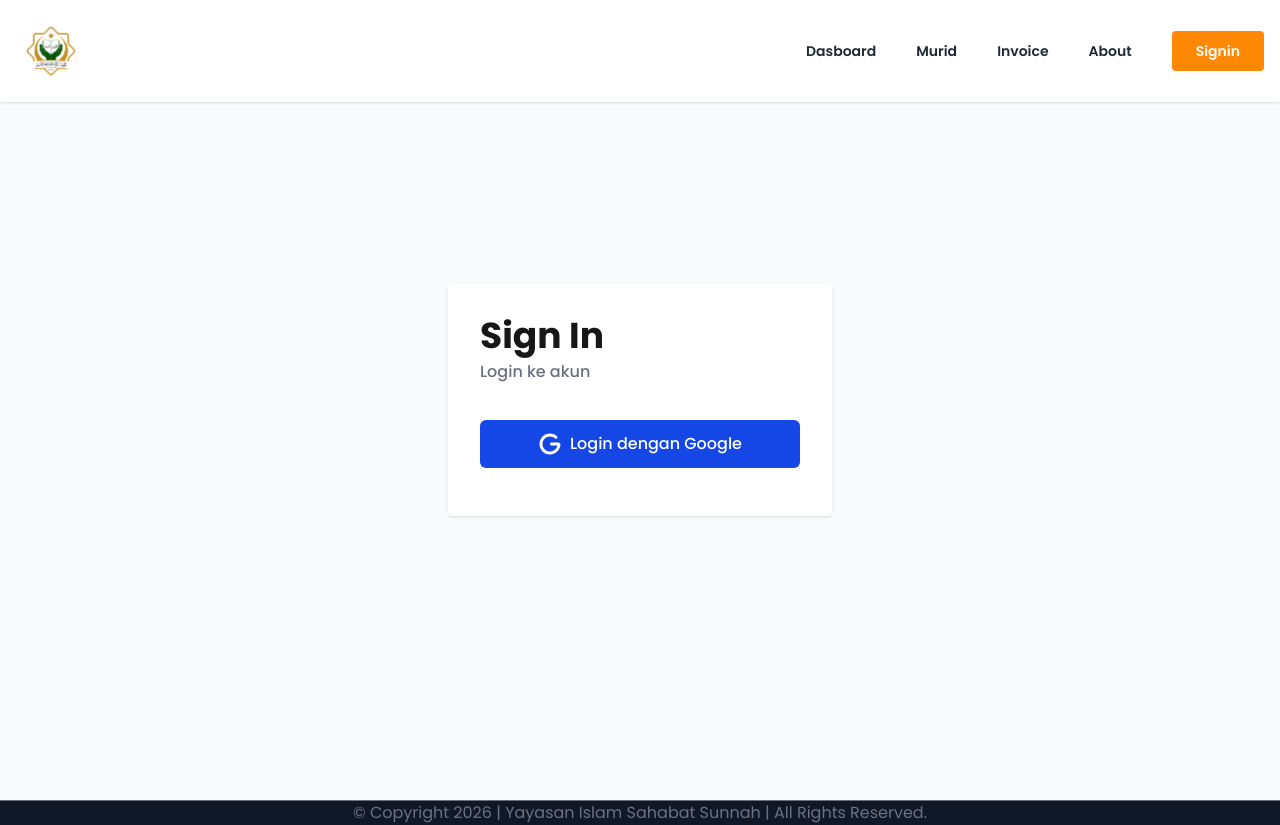
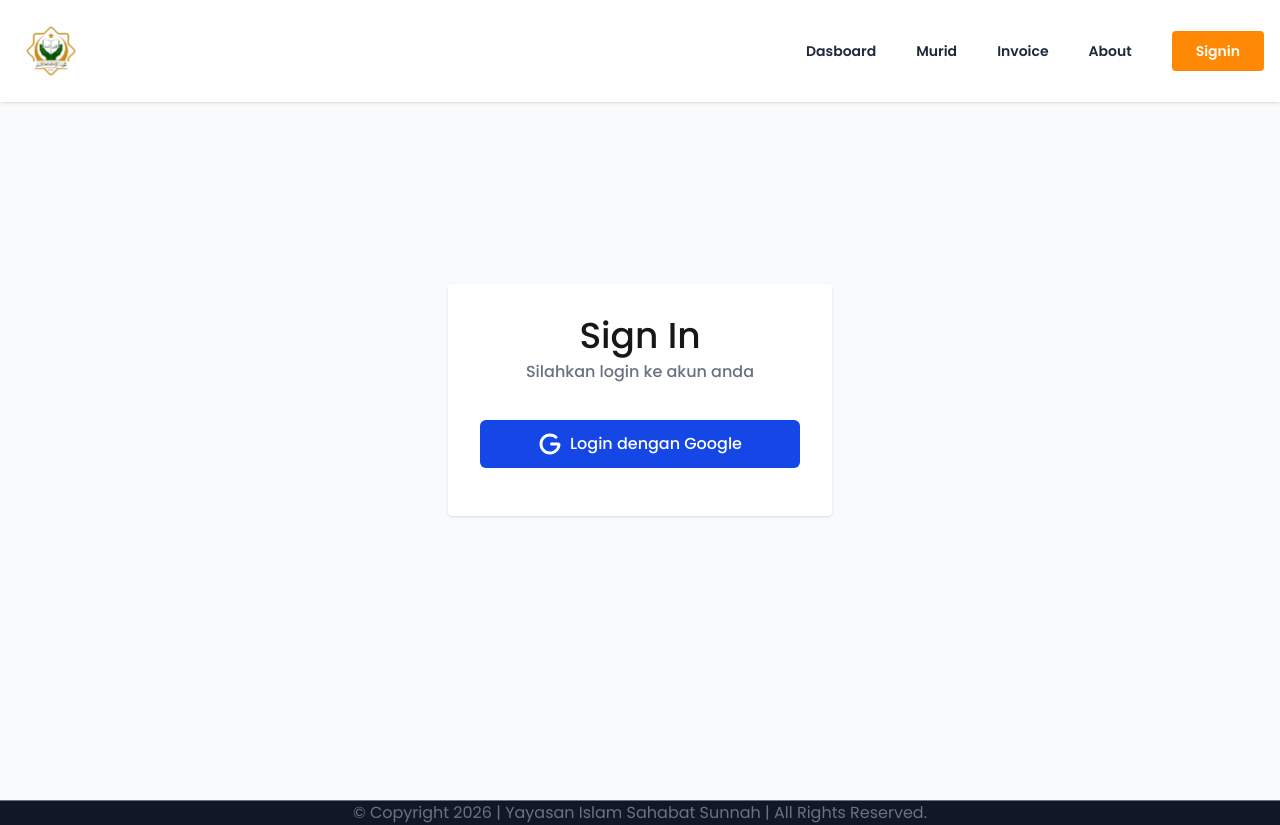
Before and after one commit to ProjectAmy/walimurid, a Next.js app: page / in a window 1280 px wide. Built offline with nearby package versions, Linux system fonts and the light colour scheme.

Commit message:
fix login position

```diff
--- a/app/page.tsx
+++ b/app/page.tsx
@@ -6,9 +6,9 @@ export default function Home() {
       <div >
         <div className="min-h-screen flex items-center">
           <div className="bg-white w-96 mx-auto rounded-sm shadow p-8">
-            <h1 className="text-4xl font-bold mb-1">Sign In</h1>
-            <p className="font-medium mb-5 text-gray-500">
-              Login ke akun
+            <h1 className="text-4xl font-medium mb-1 text-center">Sign In</h1>
+            <p className="font-medium mb-5 text-gray-500 text-center">
+              Silahkan login ke akun anda
             </p>
             <div className="py-4 text-center">
               <LoginGoogleButton />
```
